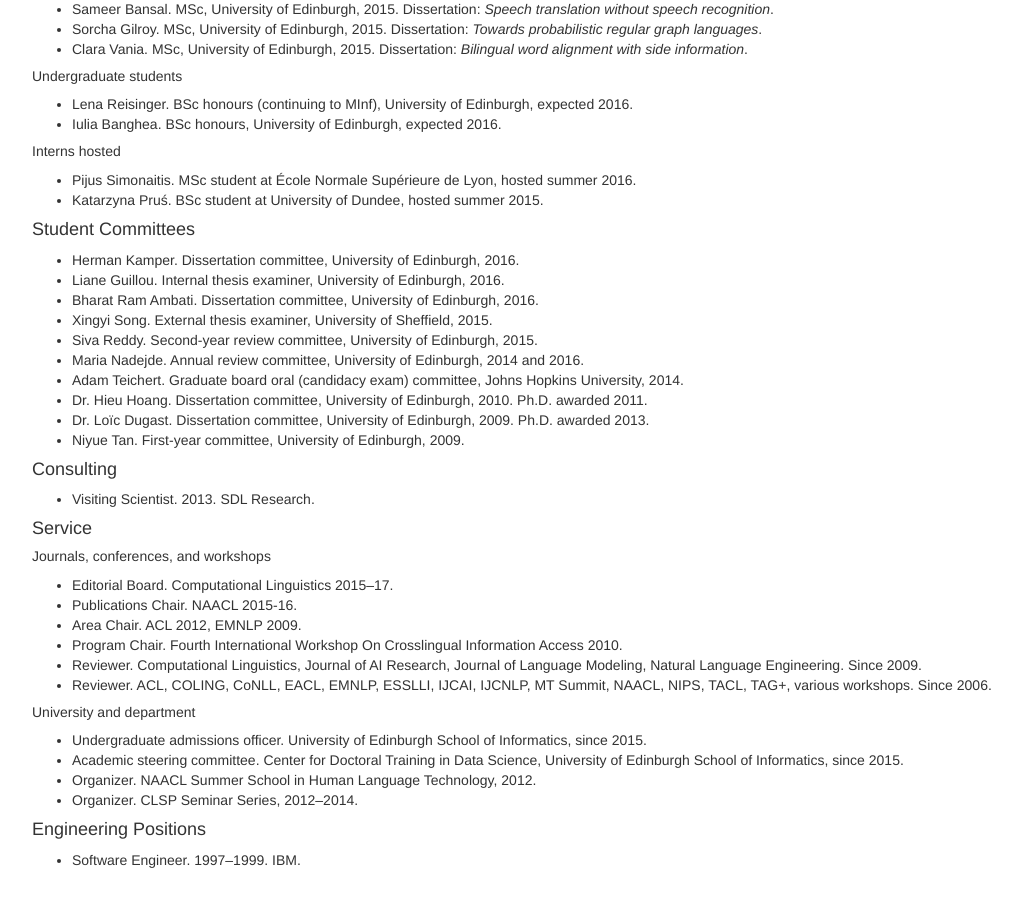
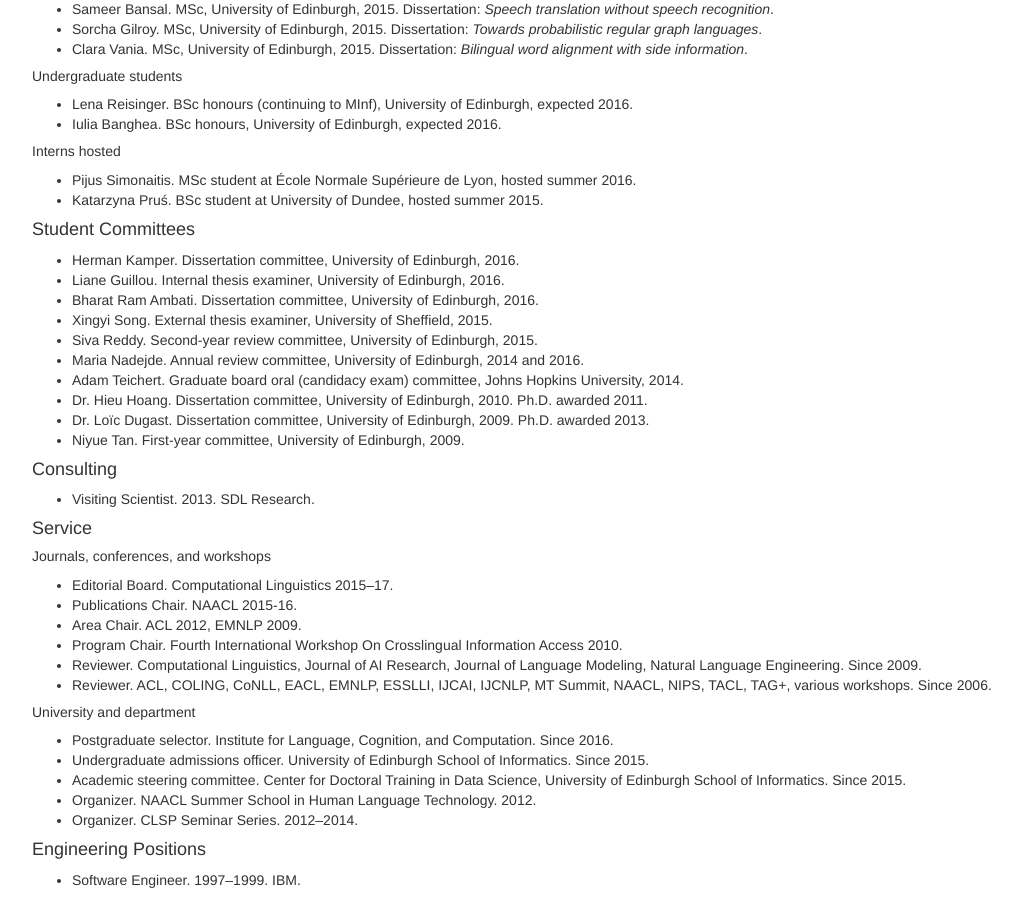
Before and after one commit to alopez/alopez.github.com, a Jekyll site: the page built from cv.html, in a window 1280 px wide and 900 px high, scrolled down 2964 px. Shown: the whole window, without its empty margins (23-1042 px from the left). Built offline with Jekyll 4.4.1, drawn with Linux system fonts in a browser that asks for light colours.

Commit message:
Update service

```diff
--- a/cv.html
+++ b/cv.html
@@ -402,17 +402,20 @@ after-pubs:
         heading: University and department
         items:
           -
+            title: Postgraduate selector
+            detail: Institute for Language, Cognition, and Computation. Since 2016
+          -
             title: Undergraduate admissions officer
-            detail: University of Edinburgh School of Informatics, since 2015
+            detail: University of Edinburgh School of Informatics. Since 2015
           -
             title: Academic steering committee
-            detail: Center for Doctoral Training in Data Science, University of Edinburgh School of Informatics, since 2015
+            detail: Center for Doctoral Training in Data Science, University of Edinburgh School of Informatics. Since 2015
           -
             title: Organizer
-            detail: NAACL Summer School in Human Language Technology, 2012
+            detail: NAACL Summer School in Human Language Technology. 2012
           -
             title: Organizer
-            detail: CLSP Seminar Series, 2012&ndash;2014
+            detail: CLSP Seminar Series. 2012&ndash;2014
   -
     heading: Engineering Positions
     items:
```
